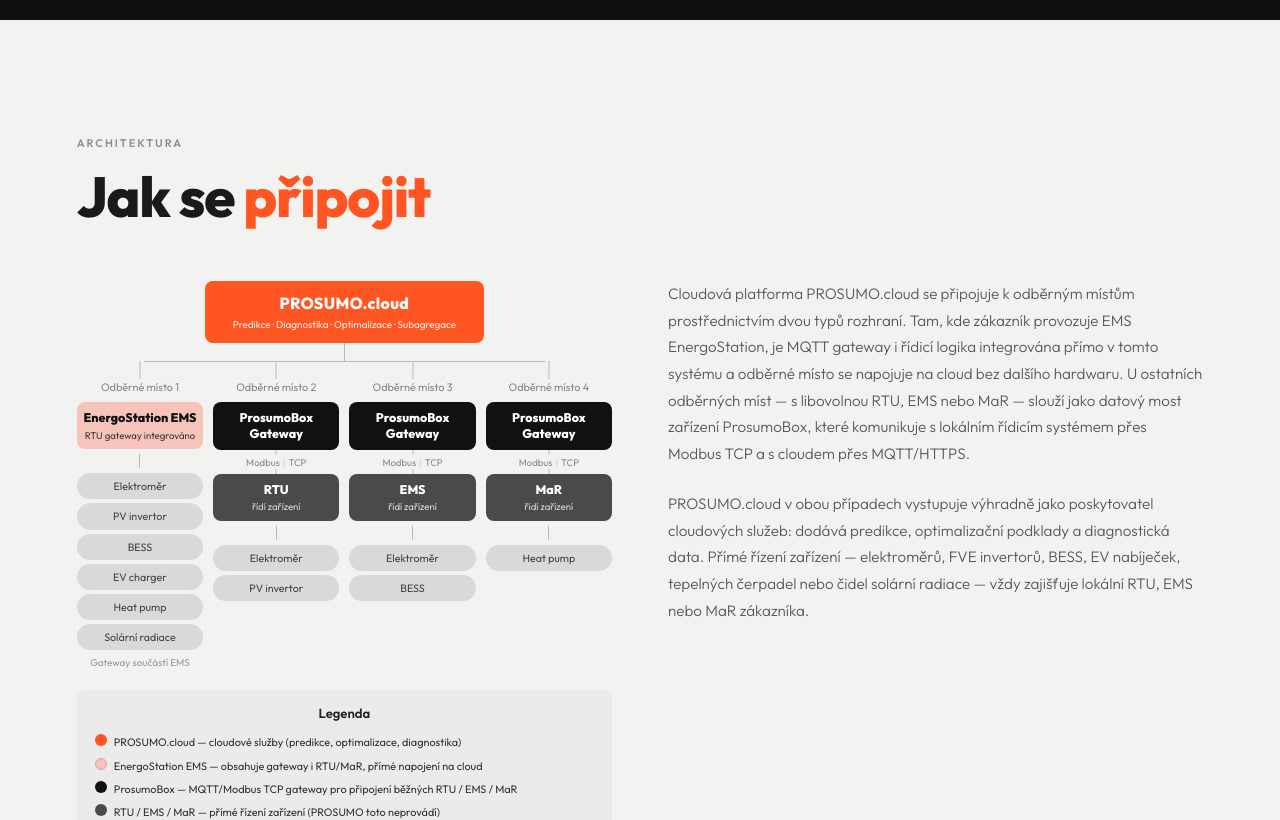
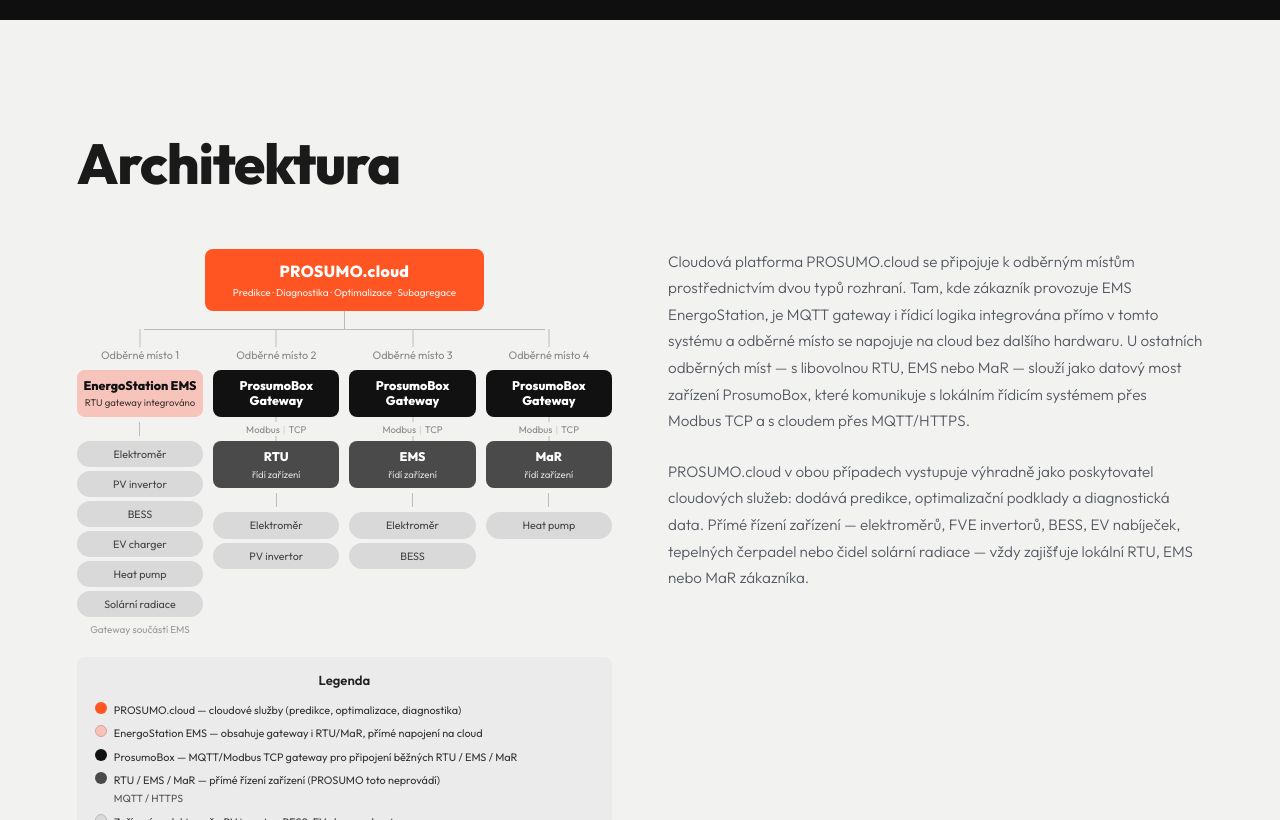
Before and after one commit to rootlabs0/Prosumo, a React (Vite) app in the folder prosumo/: page / in a window 1280 px wide. Shown: the part 1980-2800 px from the top of the page. Built offline with nearby package versions, Linux system fonts and the light colour scheme.

Commit message:
pushing for working on alt macbook

```diff
--- a/prosumo/package.json
+++ b/prosumo/package.json
@@ -16,6 +16,7 @@
     "postprocessing": "^6.39.1",
     "react": "^18.3.1",
     "react-dom": "^18.3.1",
+    "react-router-dom": "^7.15.1",
     "sharp": "^0.34.5",
     "three": "^0.184.0"
   },
--- a/prosumo/src/components/TravelingCube.tsx
+++ b/prosumo/src/components/TravelingCube.tsx
@@ -154,7 +154,7 @@
 const SLIDES = [
   { id: 'manufacturing', number: '01', label: 'Flexibilita', title: 'Poskytování flexibility', description: 'Vypočítáme objem dostupné regulační energie na odběrném místě a provedeme její ocenění. Zároveň propojíme odběrné místo vybavené RTU, EMS nebo MaR s agregátorem/obchodníkem a tím umožníme získat další příjem pro zákazníka.', Svg: FactorySVG },
   { id: 've', number: '', label: '', title: '', description: '', Svg: () => null },
-  { id: 'cre', number: '02', label: 'Virtuální Energetik', title: 'Predikce výroby a AI diagnostika', description: 'Meteorologické modely doplňujeme o data z přesných lokálních snímačů a tím získáváme přesnějších předpověď výroby FVE. Porovnáním modelů a skutečné výroby dokážeme diagnostikovat problém až na úrovni stringu.', Svg: FVESolarSVG },
+  { id: 'cre', number: '02', label: 'Virtuální Energetik', title: 'Predikce výroby FVE & AI diagnostika', description: 'Meteorologické modely doplňujeme o data z přesných lokálních snímačů a tím získáváme přesnějších předpověď výroby FVE. Porovnáním modelů a skutečné výroby dokážeme diagnostikovat problém až na úrovni stringu.', Svg: FVESolarSVG },
   { id: 'datacenters', number: '03', label: 'Energetické Komunity', title: 'Energetické komunity', description: 'Prosumo cloud poskytuje informace ohledně dostupné energie v energetické komunitě, čímž umožnuje tuto energií v rámci komunity efektivně využít.', Svg: EnergCommunitySVG },
 ]
 
--- a/prosumo/src/i18n/translations.ts
+++ b/prosumo/src/i18n/translations.ts
@@ -188,8 +188,8 @@
 
   architecture: {
     eyebrow: { cs: 'Architektura', en: 'Architecture' } as Bilingual<string>,
-    heading1: { cs: 'Jak se', en: 'How to' } as Bilingual<string>,
-    heading2: { cs: 'připojit', en: 'connect' } as Bilingual<string>,
+    heading1: { cs: 'Architektura', en: 'Architecture' } as Bilingual<string>,
+    heading2: { cs: '', en: '' } as Bilingual<string>,
     body1: {
       cs: 'Cloudová platforma PROSUMO.cloud se připojuje k odběrným místům prostřednictvím dvou typů rozhraní. Tam, kde zákazník provozuje EMS EnergoStation, je MQTT gateway i řídicí logika integrována přímo v tomto systému a odběrné místo se napojuje na cloud bez dalšího hardwaru. U ostatních odběrných míst — s libovolnou RTU, EMS nebo MaR — slouží jako datový most zařízení ProsumoBox, které komunikuje s lokálním řídicím systémem přes Modbus TCP a s cloudem přes MQTT/HTTPS.',
       en: 'The PROSUMO.cloud platform connects to consumption sites through two types of interfaces. Where the customer operates EMS EnergoStation, the MQTT gateway and control logic are integrated directly within that system, and the site connects to the cloud without additional hardware. At other sites — with any RTU, EMS or SCADA — the ProsumoBox device serves as a data bridge, communicating with the local control system via Modbus TCP and with the cloud via MQTT/HTTPS.',
@@ -201,11 +201,11 @@
   },
 
   cta: {
-    heading1: { cs: 'Řekněte nám více', en: 'Tell us more' } as Bilingual<string>,
-    heading2: { cs: 'o vašem projektu.', en: 'about your project.' } as Bilingual<string>,
+    heading1: { cs: 'Spojte se', en: 'Connect' } as Bilingual<string>,
+    heading2: { cs: 's námi.', en: 'with us.' } as Bilingual<string>,
     sub: {
-      cs: 'Domluvte si bezplatnou konzultaci. Projdeme vaši infrastrukturu a navrhneme plán nasazení přesně na míru.',
-      en: "Book a free consultation. We'll review your infrastructure and design a deployment plan tailored to your needs.",
+      cs: 'Pokud potřebujete propojit váš systém s agregátorem, navrhnout energetický plán pro váš projekt nebo kontinuálně monitorovat a optimalizovat vaši energetiku.',
+      en: "If you need to connect your system to an aggregator, design an energy plan for your project, or continuously monitor and optimize your energy usage.",
     } as Bilingual<string>,
     btn1: { cs: 'Kontaktujte nás', en: 'Request Demo' } as Bilingual<string>,
     btn2: { cs: 'Stáhnout přehled', en: 'Download Datasheet' } as Bilingual<string>,
--- a/prosumo/src/sections/Architecture.css
+++ b/prosumo/src/sections/Architecture.css
@@ -10,6 +10,9 @@
 
 .architecture__heading {
   margin-bottom: 56px;
+  font-size: clamp(5rem, 7.2vw, 8.4rem);
+  font-weight: 400;
+  line-height: 1.0;
 }
 
 .architecture__accent {
--- a/prosumo/src/sections/Architecture.tsx
+++ b/prosumo/src/sections/Architecture.tsx
@@ -10,9 +10,8 @@
   return (
     <section id="architektura" className="section section--light architecture">
       <div className="container">
-        <p className="eyebrow architecture__eyebrow">{T.eyebrow[lang]}</p>
         <h2 className="h-section architecture__heading">
-          {T.heading1[lang]} <span className="architecture__accent">{T.heading2[lang]}</span>
+          {T.heading1[lang]}
         </h2>
 
         <div className="architecture__layout">
--- a/prosumo/src/sections/UseCases.tsx
+++ b/prosumo/src/sections/UseCases.tsx
@@ -63,12 +63,12 @@
             <h3 className="cta__card-name">Zdeněk Zatloukal</h3>
             <p className="cta__card-bio">{T.contactCard.bio[lang]}</p>
             <div className="cta__card-contacts">
-              <a href="mailto:zdenek.zatloukal@prosumo.cz" className="cta__contact-pill">
+              <a href="mailto:zdenek.zatloukal@prosumo.eu" className="cta__contact-pill">
                 <svg width="14" height="14" viewBox="0 0 14 14" fill="none">
                   <rect x="1" y="3" width="12" height="8" rx="1.5" stroke="currentColor" strokeWidth="1.2"/>
                   <path d="M1 4.5L7 8.5L13 4.5" stroke="currentColor" strokeWidth="1.2" strokeLinecap="round" strokeLinejoin="round"/>
                 </svg>
-                zdenek.zatloukal@prosumo.cz
+                zdenek.zatloukal@prosumo.eu
               </a>
               <a href="tel:+420722774041" className="cta__contact-pill">
                 <svg width="14" height="14" viewBox="0 0 14 14" fill="none">
```
Also changed, not shown: 1 other file (tests, documents, lock files or other folders).
